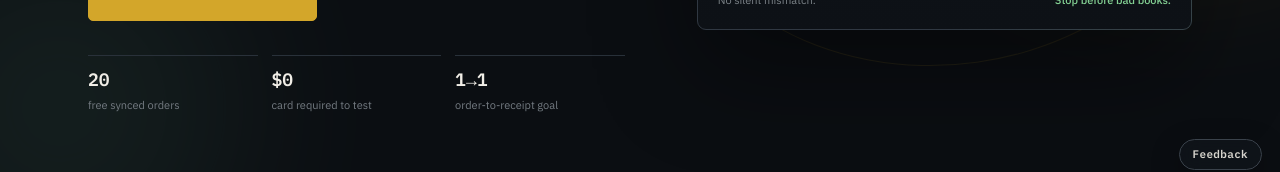
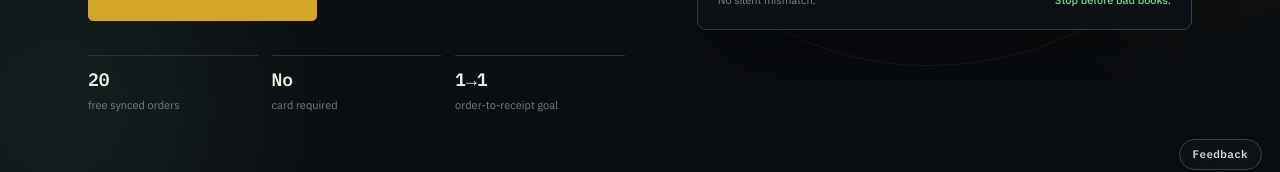
Before and after one commit to yaussyross/SyncStock, a Next.js app: page / in a window 1280 px wide. Shown: the part 612-784 px from the top of the page. Built offline with nearby package versions, Linux system fonts and the light colour scheme; no server answers.

Commit message:
Tighten final launch conversion copy

```diff
--- a/src/app/page.tsx
+++ b/src/app/page.tsx
@@ -1,4 +1,9 @@
+import type { Metadata } from "next";
 import Footer from "@/components/Footer";
+
+export const metadata: Metadata = {
+  alternates: { canonical: "/" },
+};
 
 const proofPoints = [
   ["01", "Paid-order trigger", "Sync starts from Shopify's paid-order event, not a manual export."],
@@ -67,7 +72,7 @@ export default function LandingPage() {
               </div>
               <div className="launch-proof-row">
                 <div><strong>20</strong><span>free synced orders</span></div>
-                <div><strong>$0</strong><span>card required to test</span></div>
+                <div><strong>No</strong><span>card required</span></div>
                 <div><strong>1→1</strong><span>order-to-receipt goal</span></div>
               </div>
             </div>
@@ -165,7 +170,7 @@ export default function LandingPage() {
             <div className="section-heading pricing-heading">
               <div>
                 <p className="section-kicker">LAUNCH PRICING</p>
-                <h2>Simple pricing while we prove the core.</h2>
+                <h2>Simple pricing that scales with order volume.</h2>
               </div>
               <p>Every account starts with 20 free synced orders. No card required to test the workflow.</p>
             </div>
@@ -203,7 +208,7 @@ export default function LandingPage() {
           <div>
             <p className="section-kicker">INITIAL RELEASE</p>
             <h2>Stop babysitting order entry.</h2>
-            <p>Connect the workflow, map your products, and help shape the focused Shopify → QuickBooks tool you actually want to use.</p>
+            <p>Connect your store, map your products, and keep eligible paid orders moving into QuickBooks with visible checks.</p>
           </div>
           <a href="/signup" className="btn btn-large">Start with 20 free orders</a>
         </section>
```
